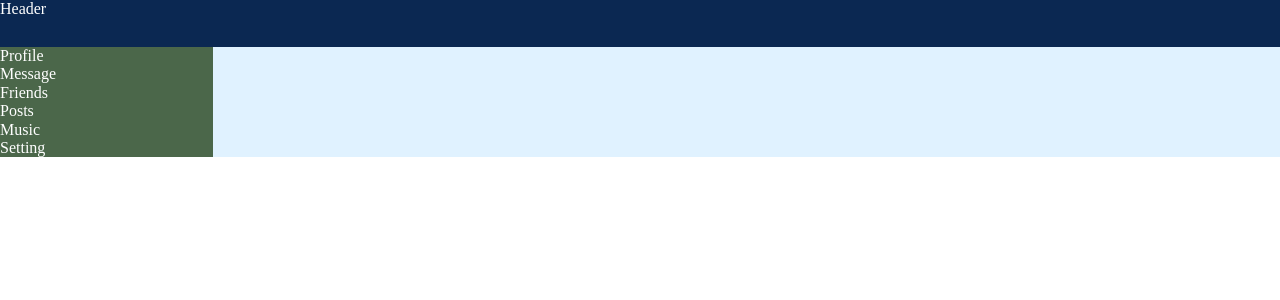
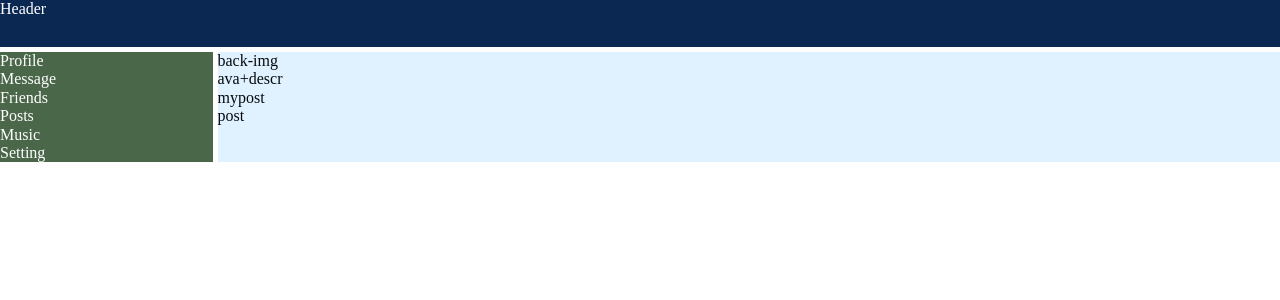
Before and after one commit to YevhenSoldatov1998/soc-network, a React (Create React App) app: page / in a window 1280 px wide. Shown: the top 300 px of the page. Built offline with nearby package versions, Linux system fonts and the light colour scheme.

Commit message:
two commit

```diff
--- a/src/App.sass
+++ b/src/App.sass
@@ -3,6 +3,7 @@
   grid-template-columns: 2fr 10fr
   grid-template-rows: 47px 1fr
   grid-template-areas: 'header header' 'navbar page'
+  grid-gap: 5px
 
 .wrap-pages
   grid-area: page
--- a/src/components/pages/profile/Profile.jsx
+++ b/src/components/pages/profile/Profile.jsx
@@ -3,7 +3,12 @@ class Profile extends React.Component{
     render(){
         return (
             <div className="profile">
-
+                <div>
+                    <div>back-img</div>
+                    <div>ava+descr</div>
+                </div>
+                <div>mypost</div>
+                <div>post</div>
             </div>
         )
     }
```
